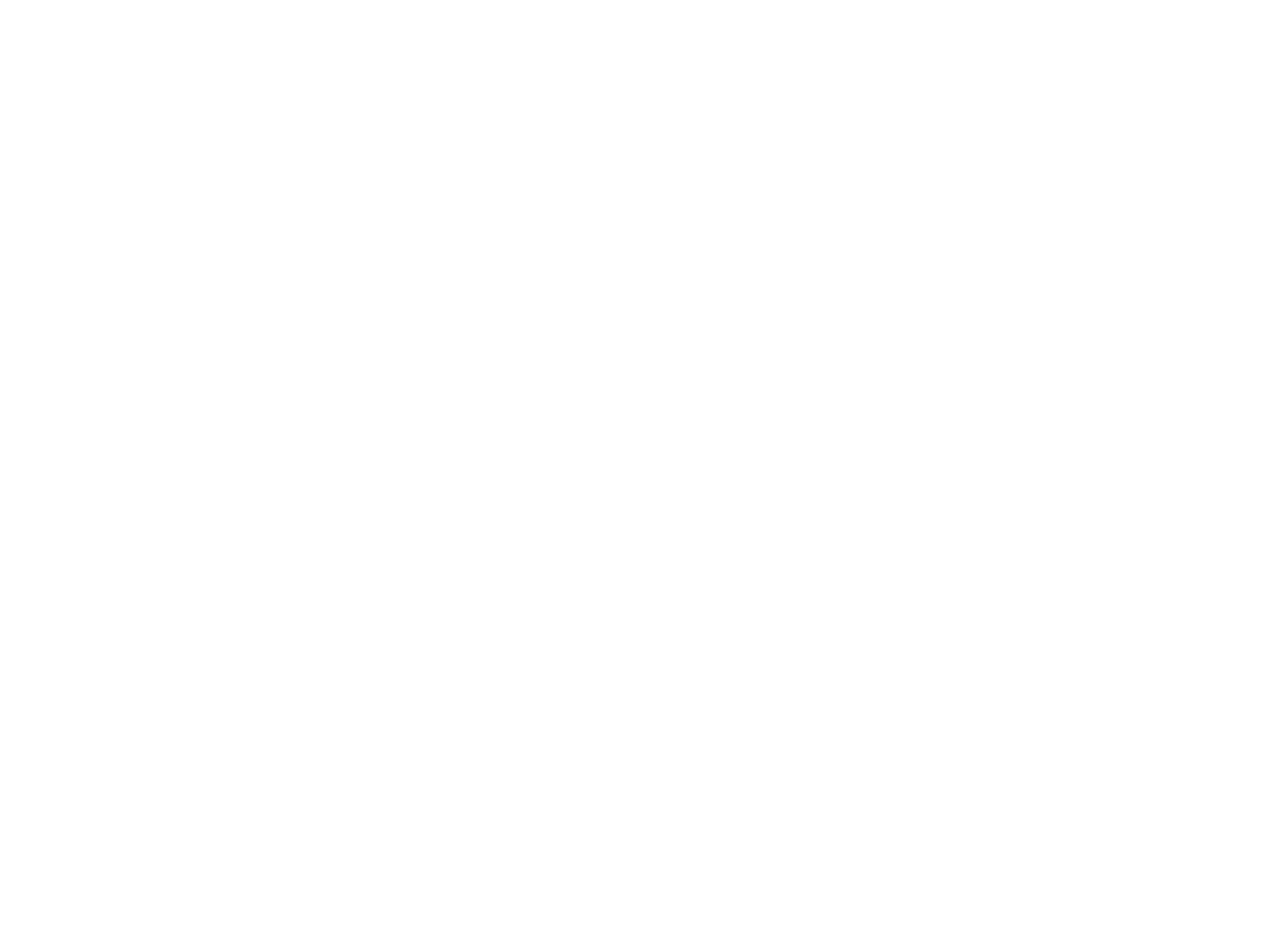
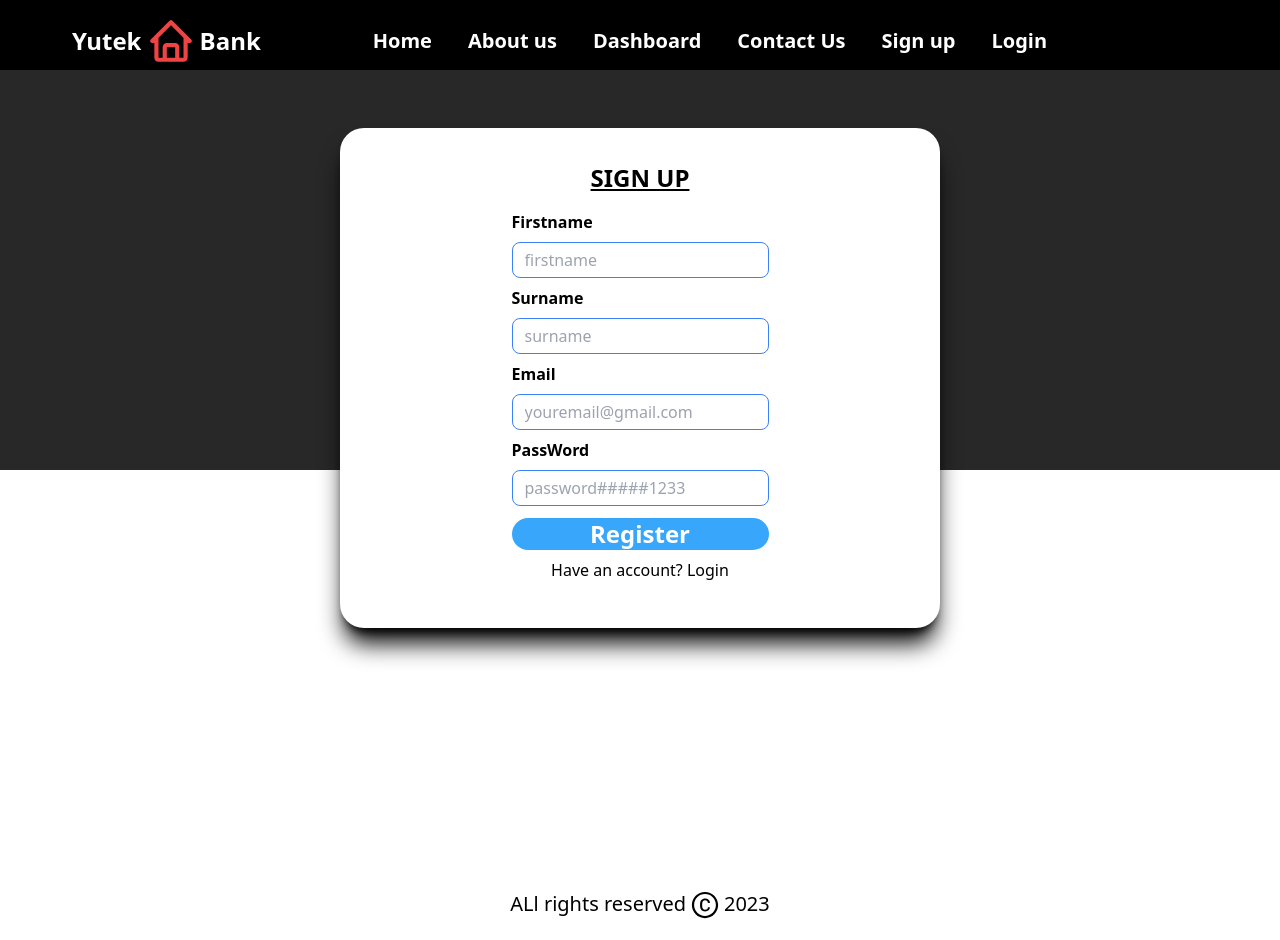
Before and after one commit to JosephMugo8711/Yu-Tech-Bank, a React (Create React App) app in the folder yutek-frontend/: page /signup in a window 1280 px wide. Before the commit this address had no page. Before the commit the page ends 800 px from the top, so only its background shows below. Built offline with nearby package versions, Linux system fonts and the light colour scheme.

Commit message:
login and sigup page

```diff
--- a/yutek-frontend/package.json
+++ b/yutek-frontend/package.json
@@ -11,6 +11,7 @@
     "react": "^18.2.0",
     "react-dom": "^18.2.0",
     "react-icons": "^4.8.0",
+    "react-moving-text": "^0.0.7",
     "react-router-dom": "^6.10.0",
     "react-scripts": "5.0.1",
     "web-vitals": "^2.1.4"
--- a/yutek-frontend/src/App.js
+++ b/yutek-frontend/src/App.js
@@ -2,6 +2,8 @@
 import { BrowserRouter, Route, Routes } from 'react-router-dom';
 import Layout from './components/layout/Layout';
 import Home from './pages/home/Home'
+import SignUp from './pages/signup/Signup'
+import Login from './pages/login/Login'
 
 function App() {
   return (
@@ -10,6 +12,8 @@
        <Routes>
             <Route path='/' element={<Layout/>}>
                  <Route index element={<Home/>}/>
+                 <Route path='/signup' element={<SignUp/>}/>
+                 <Route path='/login' element={<Login/>}/>
                  {/* <Route path='/about' element={<Aboutus/>}/>
                  <Route path='/dashboard' element={<DashBoard/>}/>
                  <Route path='/contactus' element={<ContactUs/>}/>
--- a/yutek-frontend/src/pages/home/Home.jsx
+++ b/yutek-frontend/src/pages/home/Home.jsx
@@ -6,7 +6,7 @@
 
   return (
     <div
-      className='flex flex-row py-20 mx-6 justify-center items-center'
+      className='flex flex-row  justify-center items-center'
       style={{
         backgroundImage: `url(${heroBackground})`,
         backgroundSize: 'cover',
@@ -14,10 +14,10 @@
         height: '80vh',
       }}
     >
-      <div className="flex-1 pr-12">
+      <div className="flex-1 p-12 pr-12">
         <h1 className='text-4xl text-black font-bold'>Welcome to our Real Estate Website</h1>
         <p className='text-black mt-4'>Find your dream home today</p>
-        <div className="mt-4 p-8">
+        <div className="mt-4">
           <Link
             to="/get-started"
             className="bg-blue-500 hover:bg-blue-700 text-white font-bold py-2 px-4 rounded"
--- a/yutek-frontend/src/pages/login/Login.jsx
+++ b/yutek-frontend/src/pages/login/Login.jsx
@@ -0,0 +1,52 @@
+import React from 'react'
+
+const SignUp = () => {
+  return (
+    <div className='h-screen'>
+      <div className='h-1/2 bg-[#282828]'></div>
+      <div className='absolute inset-0 w-[600px] h-[500px] mx-auto mt-32 rounded-3xl bg-white flex flex-col items-center justify-center shadow-xl shadow-black'>
+        <p className='font-bold mb-2 text-2xl underline'>LOGIN</p>
+        <form className='flex flex-col'>
+           <label className='mb-2 mt-2 font-semibold text-white'>Email</label>
+           <input type="email" className='h-10 rounded-lg p-3 border-2 border-blue-500 outline-none' placeholder='youremail@gmail.com' data-lpignore="true"/>
+           <label className='mb-2 mt-2 font-semibold text-white'>Password</label>
+           <input type="password" className='h-10 rounded-lg p-3 border-2 border-blue-500 outline-none' placeholder='password#####1233' data-lpignore="true"/>
+           <a className='mb-2 mt-3 text-blue'>Forgot Password?</a>
+           <button className='rounded-full bg-[#38a6fb] hover:bg-red-600 text-white font-semibold text-xl px-6 py-2 mt-2'>Log In</button>
+        </form>
+
+        <p className='mb-3'>Have an account? <a>Login</a></p>
+      </div>
+      <div className='h-1/2 bg-white'></div>
+    </div>
+  )
+}
+
+export default SignUp
+
+
+
+// import React from 'react';
+
+// const Login = () => {
+//   return (
+//     <div className='h-screen flex justify-center items-center'>
+//       <div className='h-1/2 bg-black'></div>
+//       <div className='w-96 h-96 rounded-3xl bg-cyan-600 flex flex-col items-center justify-center shadow-xl'>
+//         <p className='font-bold mb-2 text-2xl underline'>LOGIN</p>
+//         <form className='flex flex-col'>
+//           <label className='mb-2 mt-2 font-semibold text-white'>Email</label>
+//           <input type="email" className='h-10 rounded-lg p-3 border-2 border-blue-500 outline-none' placeholder='youremail@gmail.com' data-lpignore="true"/>
+//           <label className='mb-2 mt-2 font-semibold text-white'>Password</label>
+//           <input type="password" className='h-10 rounded-lg p-3 border-2 border-blue-500 outline-none' placeholder='password#####1233' data-lpignore="true"/>
+//           <a className='mb-2 mt-3 text-red-500'>Forgot Password?</a>
+//           <button className='rounded-full bg-red-500 hover:bg-red-600 text-white font-semibold text-xl px-6 py-2 mt-2'>Log In</button>
+//         </form>
+//         <p className='mt-4 text-white'>Don't have an account? <a className='underline'>create account</a></p>
+//       </div>
+//       <div className='h-1/2 bg-white'></div>
+//     </div>
+//   );
+// }
+
+// export default Login;
--- a/yutek-frontend/src/pages/signup/Signup.jsx
+++ b/yutek-frontend/src/pages/signup/Signup.jsx
@@ -0,0 +1,28 @@
+import React from 'react'
+
+const SignUp = () => {
+  return (
+    <div className='h-screen'>
+      <div className='h-1/2 bg-[#282828]'></div>
+      <div className='absolute inset-0 w-[600px] h-[500px] mx-auto mt-32 rounded-3xl bg-white flex flex-col items-center justify-center shadow-xl shadow-black'>
+        <p className='font-bold mb-2 text-2xl underline'>SIGN UP</p>
+        <form className='flex flex-col'>
+          <label className='mb-2 mt-2 font-semibold'>Firstname</label>
+          <input type="text" className=' h-9 rounded-lg p-3 border border-blue-500 border-1 outline-none' placeholder='firstname' data-lpignore="true"/>
+          <label className='mb-2 mt-2 font-semibold'>Surname</label>
+          <input type="text" className=' h-9 rounded-lg p-3 border border-blue-500 border-1 outline-none' placeholder='surname' data-lpignore="true"/>
+          <label className='mb-2 mt-2 font-semibold'>Email</label>
+          <input type="email" className=' h-9 rounded-lg p-3 border border-blue-500 border-1 outline-none' placeholder='youremail@gmail.com' data-lpignore="true"/>
+          <label className='mb-2 mt-2 font-semibold'>PassWord</label>
+          <input type="password" className=' h-9 rounded-lg p-3 border border-blue-500 outline-none' placeholder='password#####1233' data-lpignore="true"/>
+
+          <button className='rounded-full bg-[#38a6fb] mb-2 mt-3 font-semibold text-2xl text-white'>Register</button>
+        </form>
+        <p className='mb-3'>Have an account? <a>Login</a></p>
+      </div>
+      <div className='h-1/2 bg-white'></div>
+    </div>
+  )
+}
+
+export default SignUp
```
Also changed, not shown: 1 other file (tests, documents, lock files or other folders).
